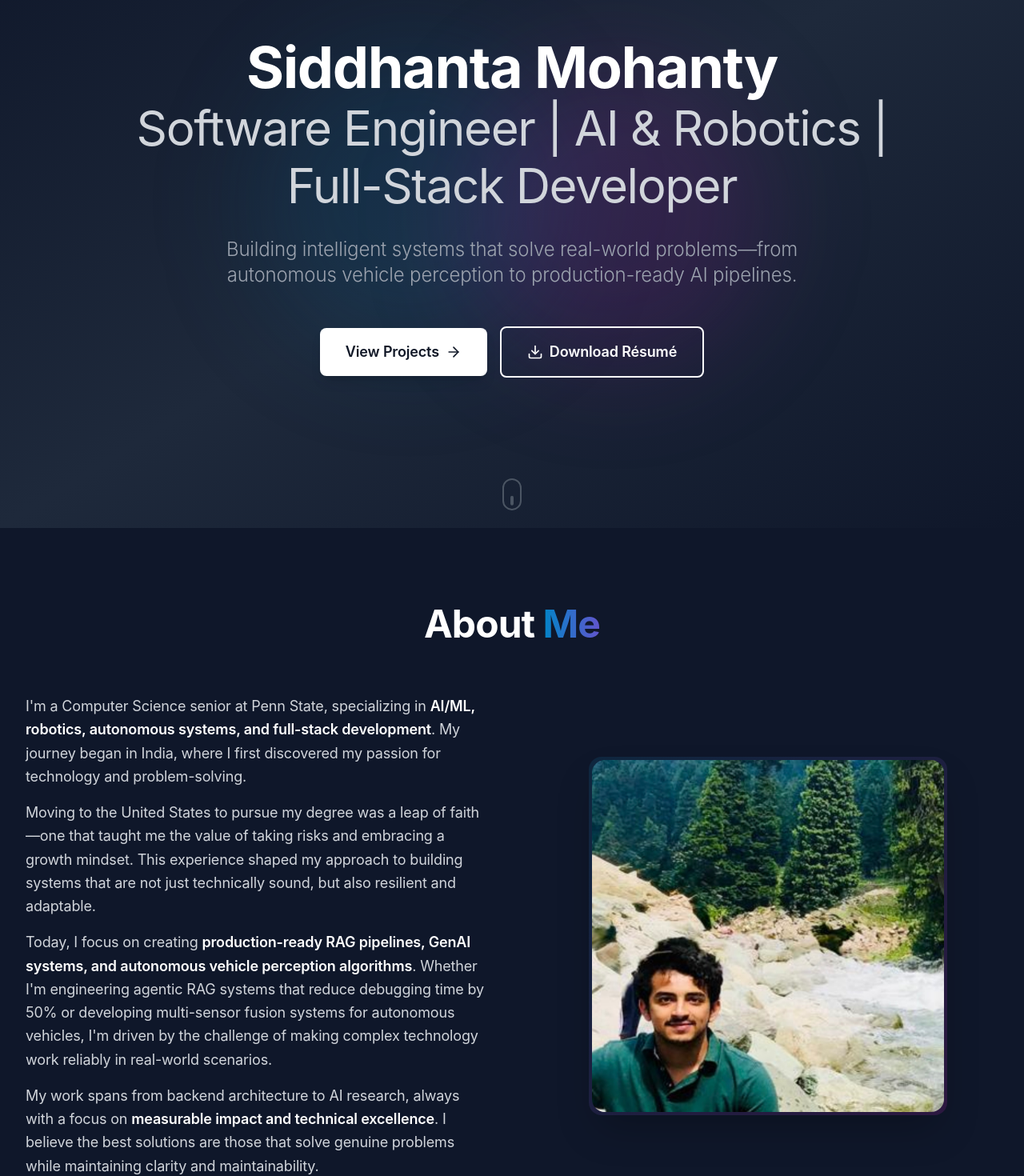
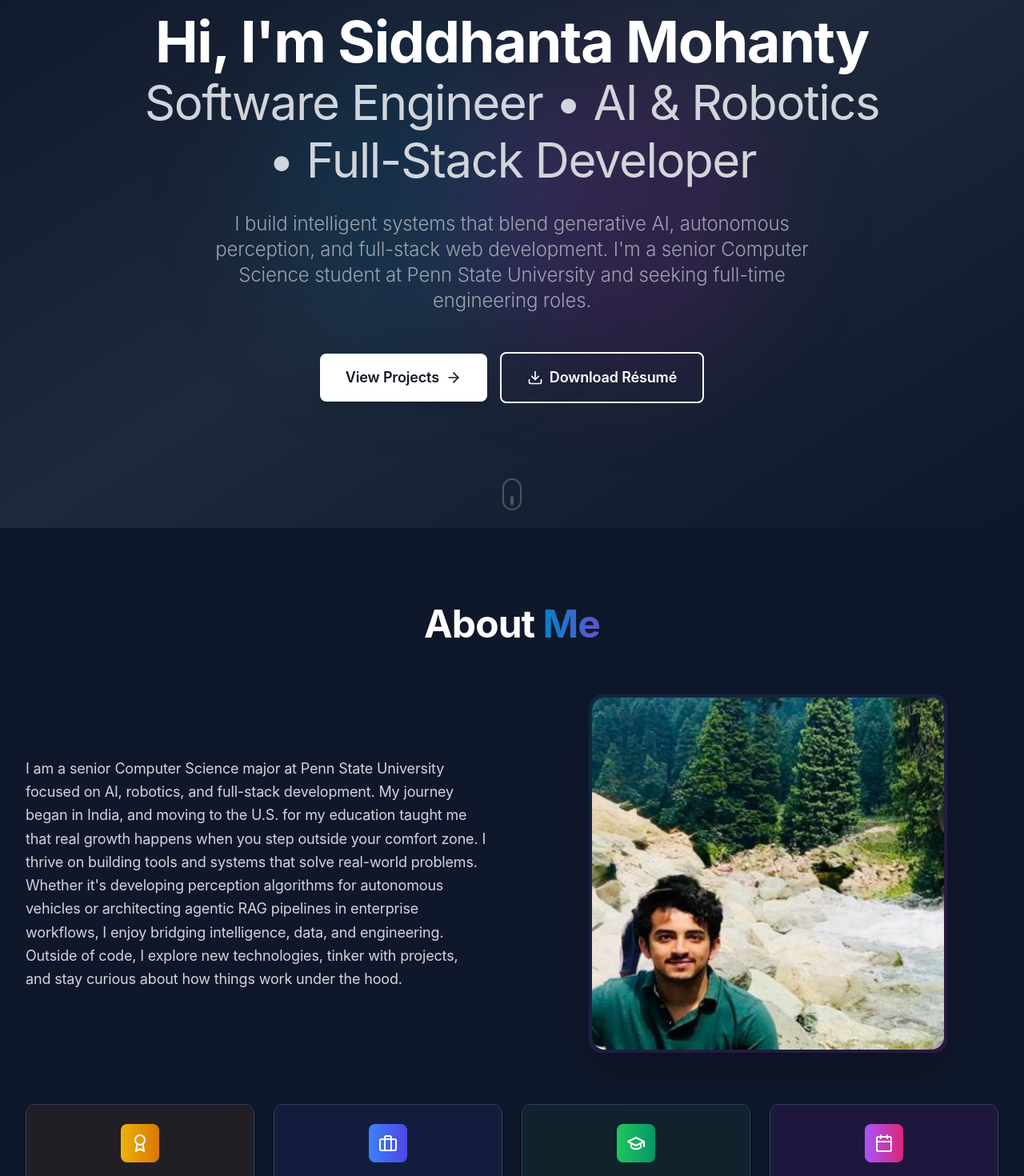
Before and after one commit to Siddhanta22/siddhantamohanty.github.io, a React (Create React App) app: page / in a window 1280 px wide. Shown: the part 140-1610 px from the top of the page at 80% size. Built offline with nearby package versions, Linux system fonts and the light colour scheme.

Commit message:
Update Hero tagline and About Me section with new content

```diff
--- a/src/components/About.js
+++ b/src/components/About.js
@@ -65,19 +65,7 @@ const About = () => {
           >
             <div className="space-y-4 text-gray-700 dark:text-gray-300 leading-relaxed text-lg">
               <p>
-                I'm a Computer Science senior at Penn State, specializing in <span className="font-semibold text-gray-900 dark:text-white">AI/ML, robotics, autonomous systems, and full-stack development</span>. My journey began in India, where I first discovered my passion for technology and problem-solving.
-              </p>
-
-              <p>
-                Moving to the United States to pursue my degree was a leap of faith—one that taught me the value of taking risks and embracing a growth mindset. This experience shaped my approach to building systems that are not just technically sound, but also resilient and adaptable.
-              </p>
-
-              <p>
-                Today, I focus on creating <span className="font-semibold text-gray-900 dark:text-white">production-ready RAG pipelines, GenAI systems, and autonomous vehicle perception algorithms</span>. Whether I'm engineering agentic RAG systems that reduce debugging time by 50% or developing multi-sensor fusion systems for autonomous vehicles, I'm driven by the challenge of making complex technology work reliably in real-world scenarios.
-              </p>
-
-              <p>
-                My work spans from backend architecture to AI research, always with a focus on <span className="font-semibold text-gray-900 dark:text-white">measurable impact and technical excellence</span>. I believe the best solutions are those that solve genuine problems while maintaining clarity and maintainability.
+                I am a senior Computer Science major at Penn State University focused on AI, robotics, and full-stack development. My journey began in India, and moving to the U.S. for my education taught me that real growth happens when you step outside your comfort zone. I thrive on building tools and systems that solve real-world problems. Whether it's developing perception algorithms for autonomous vehicles or architecting agentic RAG pipelines in enterprise workflows, I enjoy bridging intelligence, data, and engineering. Outside of code, I explore new technologies, tinker with projects, and stay curious about how things work under the hood.
               </p>
             </div>
           </motion.div>
--- a/src/components/Hero.js
+++ b/src/components/Hero.js
@@ -39,10 +39,10 @@ const Hero = () => {
             transition={{ duration: 0.8, delay: 0.2 }}
             className="text-5xl md:text-6xl lg:text-7xl font-bold text-gray-900 dark:text-white leading-tight"
           >
-            Siddhanta Mohanty
+            Hi, I'm Siddhanta Mohanty
             <br />
             <span className="text-4xl md:text-5xl lg:text-6xl text-gray-600 dark:text-gray-300 font-normal">
-              Software Engineer | AI & Robotics | Full-Stack Developer
+              Software Engineer • AI & Robotics • Full-Stack Developer
             </span>
           </motion.h1>
 
@@ -53,7 +53,7 @@ const Hero = () => {
             transition={{ duration: 0.8, delay: 0.4 }}
             className="text-xl md:text-2xl text-gray-600 dark:text-gray-400 max-w-3xl mx-auto leading-relaxed font-light"
           >
-            Building intelligent systems that solve real-world problems—from autonomous vehicle perception to production-ready AI pipelines.
+            I build intelligent systems that blend generative AI, autonomous perception, and full-stack web development. I'm a senior Computer Science student at Penn State University and seeking full-time engineering roles.
           </motion.p>
 
           {/* CTA Buttons */}
```
